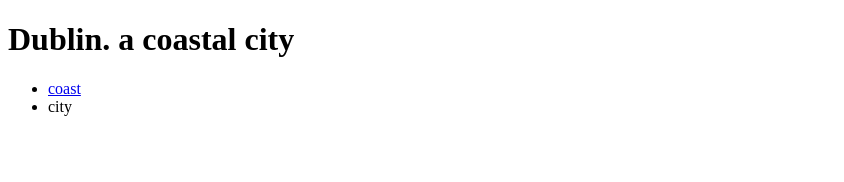
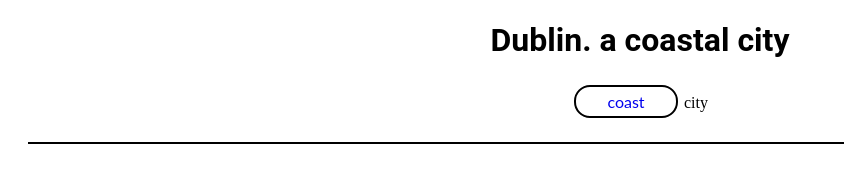
Before and after one commit to Salomonik/Code-Institute-Project, a plain HTML site: page index.html in a window 1280 px wide. Shown: the whole page, without its empty margins (0-844 px from the left). Drawn offline with Linux system fonts and the light colour scheme.

Commit message:
styled both html pages

```diff
--- /dev/null
+++ b/assets/css/style.css
@@ -0,0 +1,47 @@
+ul {
+    list-style-type: none;
+    margin: 0;
+    padding: 0;
+  }
+  a {
+    border: 2px solid black;
+    border-radius: 50%;
+    width: 5rem;
+    padding: 5px 10px;
+    text-align: center;
+    text-decoration: none;
+    display: inline-block;
+    margin: 4px 2px;
+    border-radius: 16px;
+    font-family: Lato;
+  }
+
+  li {
+    display: inline;
+  }
+
+  nav {
+    text-align: center;
+    border-bottom: 2px solid black;
+    margin: 0px 20px 20px 20px;
+    padding-bottom: 20px;
+  }
+
+  img {
+    border: 2px solid black;
+    max-width: 60%;
+    padding: 10px;
+    display: block;
+    margin-left: auto;
+    margin-right: auto;
+
+  }
+
+  h1 {
+    font-family: Roboto, sans-serif;
+    text-align: center;
+  }
+
+  figure {
+    margin-top: 40px;
+  }
--- a/index.html
+++ b/index.html
@@ -3,6 +3,7 @@
   <head>
     <meta charset="UTF-8" />
     <meta name="viewport" content="width=device-width, initial-scale=1.0" />
+    <link rel="stylesheet" href="./assets/css/style.css">
     <title>Dublin</title>
   </head>
   <body>
@@ -13,5 +14,6 @@
         <li href="toast.html">city</li>
       </ul>
     </nav>
+    <div class="" id="" ></div>
   </body>
 </html>
```
